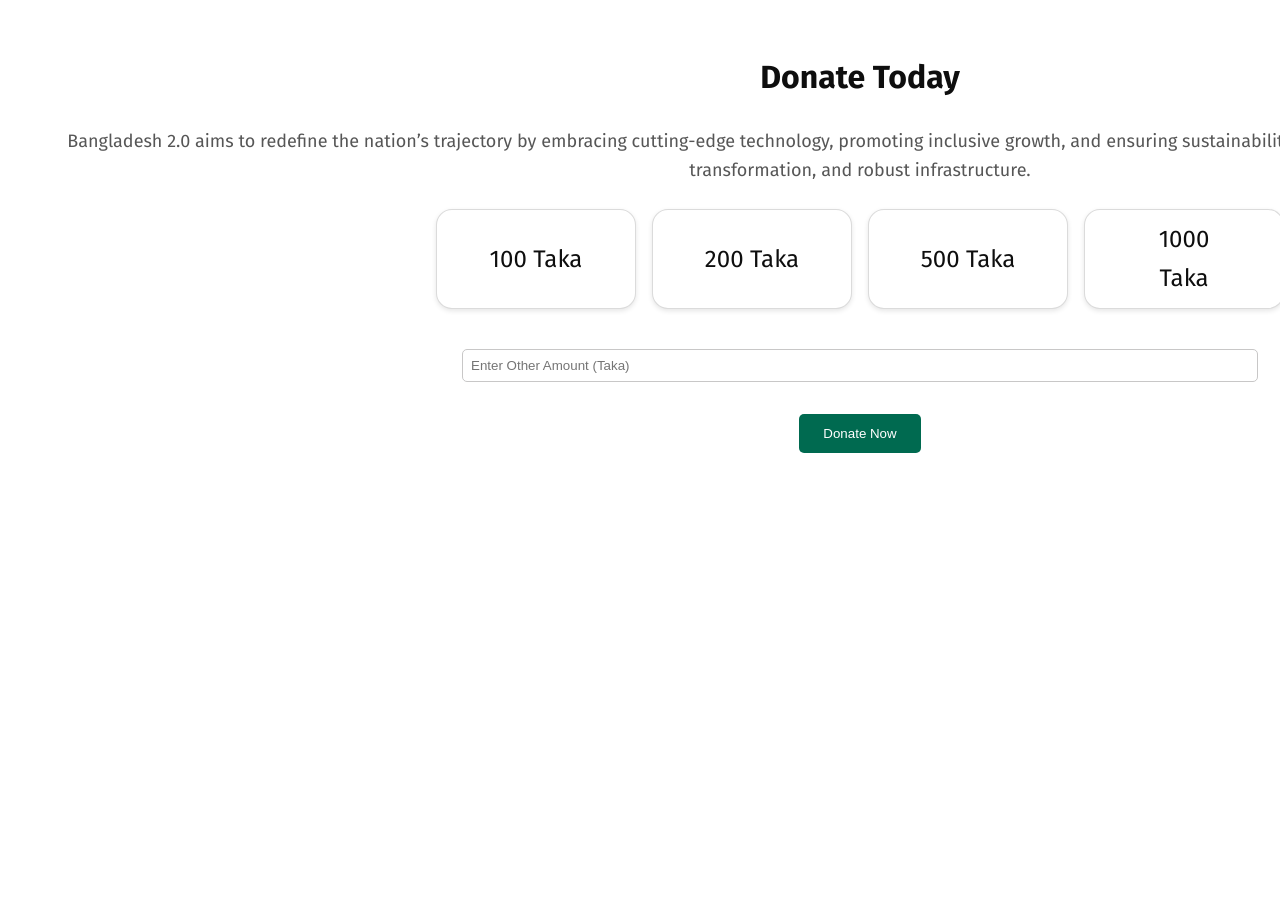
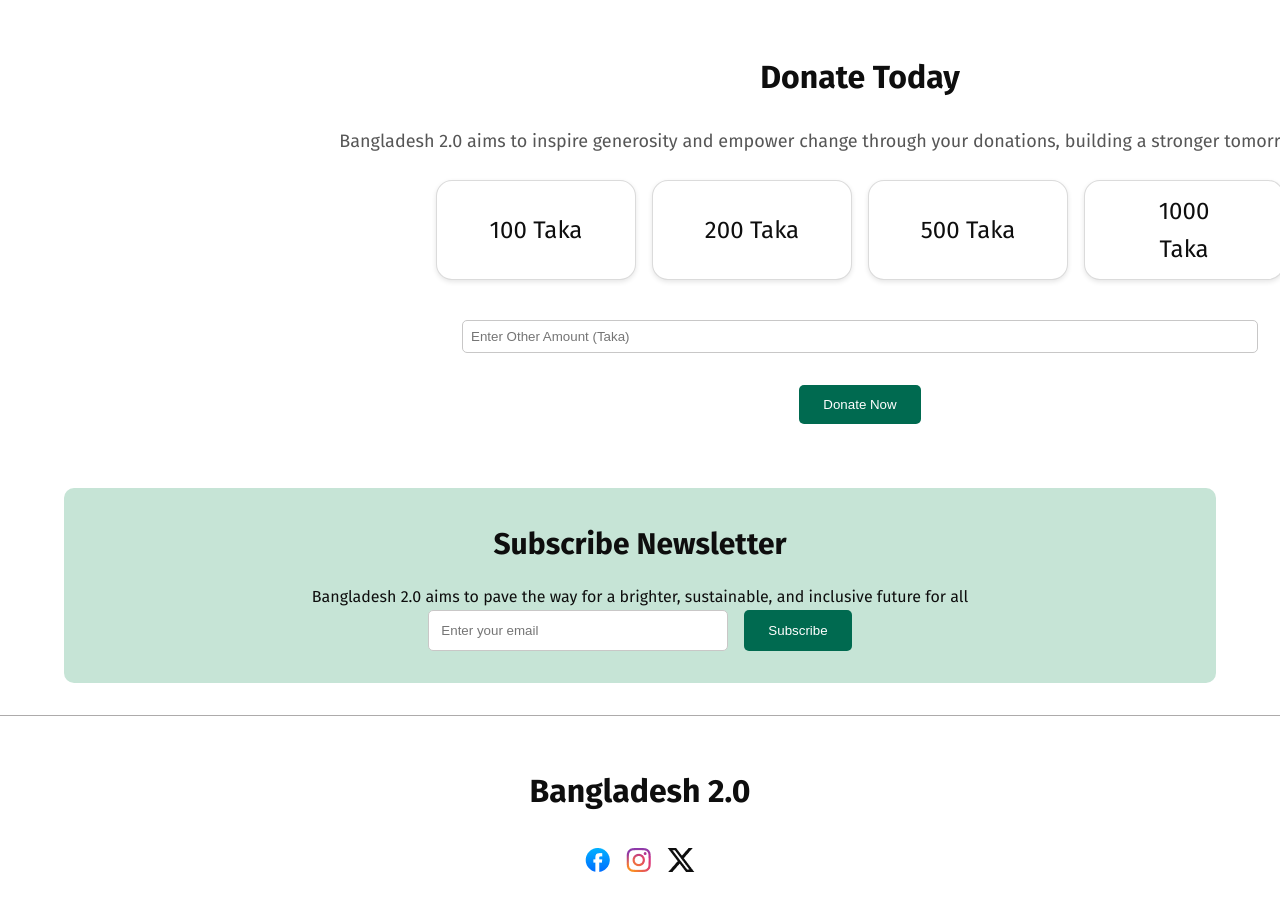
Before and after one commit to TarekHasanRafi25/ph-b11-a1, a plain HTML site: page index.html in a window 1280 px wide. Shown: the part 2520-3442 px from the top of the page. Before the commit the page ends 3005 px from the top, so only its background shows below. Drawn offline with Linux system fonts and the light colour scheme.

Commit message:
added newslett and footer part

```diff
--- a/Styles/style.css
+++ b/Styles/style.css
@@ -399,3 +399,67 @@ body {
         gap: 16px;
         margin-top: 16px;
     }
+    /* Newsletter Section */
+    .newsletter {
+        background-color: rgb(198, 228, 214);
+        padding: 32px 5%;
+        text-align: center;
+        margin: 32px 5%;
+        border-radius: 10px;
+    }
+
+  .newsletter h2 {
+        font-size: 30px;
+        margin-bottom: 16px;
+    }
+
+  .newsletter form {
+        display: flex;
+        justify-content: center;
+        gap: 16px;
+    }
+
+  .newsletter input {
+        padding: 0.75rem;
+        border-radius: 5px;
+        border: 1px solid rgb(201, 199, 199);
+        flex: 1;
+        max-width: 300px;
+    }
+
+  .newsletter button {
+        background-color: rgb(0, 106, 80);
+        color: white;
+        padding: 12px 24px;
+        border: none;
+        border-radius: 5px;
+        cursor: pointer;
+        transition: background-color 0.3s ease;
+    }
+
+  .newsletter button:hover {
+        background-color: rgb(3, 67, 51);
+    }
+
+  /* Footer */
+  footer {
+    text-align: center;
+    padding: 16px 5%;
+    background-color: rgb(255, 255, 255);
+    border-top: 1px solid rgb(173, 171, 171);
+    display: flex;
+    flex-direction: column;
+    justify-content: flex-start;
+    align-items: center;
+    gap: 32;
+    padding: 50px 160px 50px 160px;
+  }
+  footer p {
+    font-weight: bold;
+    font-size: 32px;
+    margin-bottom: 31.5px;
+  }
+  footer .social-icons {
+    display: flex;
+    gap: 16px;
+  }
--- a/index.html
+++ b/index.html
@@ -124,7 +124,7 @@
   <!-- Donate Section -->
   <section class="donate">
     <h2>Donate Today</h2>
-    <p class="donate-description">Bangladesh 2.0 aims to redefine the nation’s trajectory by embracing cutting-edge technology, promoting inclusive growth, and ensuring sustainability. With initiatives in renewable energy, digital transformation, and robust infrastructure.</p>
+    <p class="donate-description">Bangladesh 2.0 aims to inspire generosity and empower change through your donations, building a stronger tomorrow together.</p>
     <div class="donate-options">
       <div class="donate-card">100 Taka</div>
       <div class="donate-card">200 Taka</div>
@@ -136,5 +136,24 @@
         <button class="button">Donate Now</button>
     </div>
   </section>
+  <!-- Newsletter Section -->
+  <section class="newsletter">
+    <h2>Subscribe Newsletter</h2>
+    <p>Bangladesh 2.0 aims to pave the way for a brighter, sustainable, and inclusive future for all </p>
+    <form>
+      <input type="email" placeholder="Enter your email">
+      <button class="button">Subscribe</button>
+    </form>
+  </section>
+
+  <!-- Footer -->
+  <footer>
+    <p>Bangladesh 2.0</p>
+    <div class="social-icons">
+     <img src="assets/facebook.png" alt="facebook icon">
+     <img src="assets/instagram.png" alt="isntagram icon">
+     <img src="assets/x.png" alt="x icon">
+    </div>
+  </footer>
 </body>
 </html>
```
